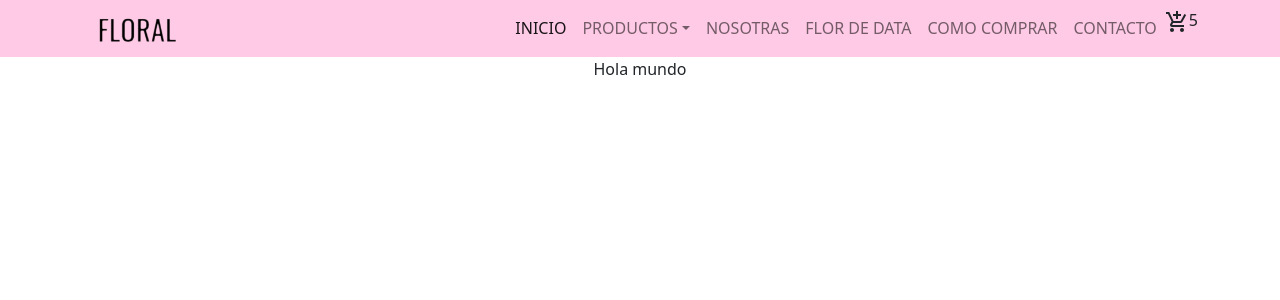
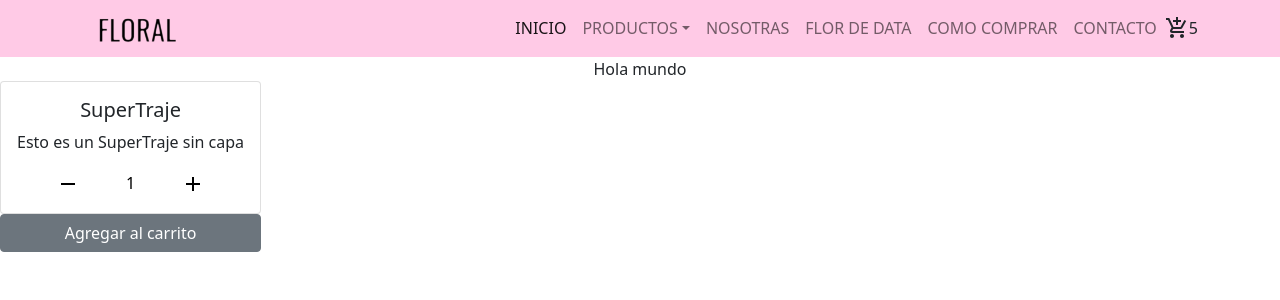
Before and after one commit to hhv1996/floraltiendavargas, a React (Create React App) app: page / in a window 1280 px wide. Shown: the top 300 px of the page. Built offline with nearby package versions, Linux system fonts and the light colour scheme.

Commit message:
Se agrego itemcount

```diff
--- /dev/null
+++ b/src/components/Item/ItemCount/ItemCount.css
@@ -0,0 +1,32 @@
+.itemCounter{
+    width: fit-content;
+}
+.itemCountButtonAddToBag{
+    padding-top: 10px;
+    width: 100%;
+}
+.itemCountNumber{
+    padding-left: 40px;
+    padding-right: 40px;
+    text-decoration: none;
+    color: black;
+}
+.itemCountNumber:hover{
+    color: black;
+}
+.itemCountButtonRemove:hover,.itemCountButtonAdd:hover{
+    background-color: rgba(255, 202, 230, 0.507);
+    border-radius: 7px;
+}
+.itemCountButtonRemove,.itemCountButtonAdd{
+    background: transparent;
+    border:none
+}
+
+.disabled{
+  pointer-events: none;
+
+  /* for "disabled" effect */
+  opacity: 0.5;
+  background: #CCC;
+}
--- /dev/null
+++ b/src/components/Item/ItemCount/ItemCount.jsx
@@ -0,0 +1,50 @@
+import AddIcon from '@mui/icons-material/Add';
+import RemoveIcon from '@mui/icons-material/Remove';
+import './ItemCount.css'
+import { useState,useEffect} from 'react';
+
+
+const ItemCount = ({stock,initial,title,desc})=>{
+    const [itemcount,setItemcount] = useState(initial)
+    const [disabled,setDisabled] = useState("active")
+    useEffect(() => {
+        // Actualiza el título del documento usando la API del navegador
+        if (initial>stock) {
+            setDisabled("disabled");
+        }
+      },[]);
+    const Remove = ()=>{
+        if (itemcount>1) {
+            setItemcount(itemcount-1)
+        }
+    }
+    const Add = ()=>{
+        if (stock>itemcount) {
+            setItemcount(itemcount+1)
+        }
+    }
+    const msgBuy = ()=>{
+        if (stock>=itemcount) {
+            alert("Compraste:"+itemcount+" SuperTrajes");
+        }else{
+            alert("No hay Stock");
+        }
+    }
+    return(
+        <div className={"itemCounter"+" "+disabled}>
+            <div className="card">
+                <div className="card-body">
+                    <h5 className="card-title">{title}</h5>
+                    <p className="card-text">{desc}</p>
+                    <div>
+                        <button className="itemCountButtonRemove" onClick={Remove}><RemoveIcon/></button>
+                        <a className="itemCountNumber">{itemcount}</a>
+                        <button className="itemCountButtonAdd" onClick={Add}><AddIcon/></button>
+                    </div>
+                </div>
+            </div>
+            <a className="btn btn-secondary itemCountButtonAddToBag" onClick={msgBuy}>Agregar al carrito</a>
+        </div>
+    )
+}
+export default ItemCount
--- a/src/components/ItemListContainer/ItemListContainer.jsx
+++ b/src/components/ItemListContainer/ItemListContainer.jsx
@@ -1,7 +1,10 @@
+import Itemcount from '../Item/ItemCount/ItemCount'
+
 const ItemListContainer = ({input})=>{
     return(
         <div>
             {input}
+            <Itemcount stock={5} initial={1} title ={"SuperTraje"} desc ={"Esto es un SuperTraje sin capa"}/>
         </div>
 
     )
--- a/src/components/NavBar/CartWidget/CartWidget.jsx
+++ b/src/components/NavBar/CartWidget/CartWidget.jsx
@@ -1,4 +1,5 @@
 import AddShoppingCartIcon from '@mui/icons-material/AddShoppingCart';
+import './CartWidget.css'
 
 const CartWidget = ({numCompra})=>{
     return(
```
Also changed, not shown: 1 other file (tests, documents, lock files or other folders).
